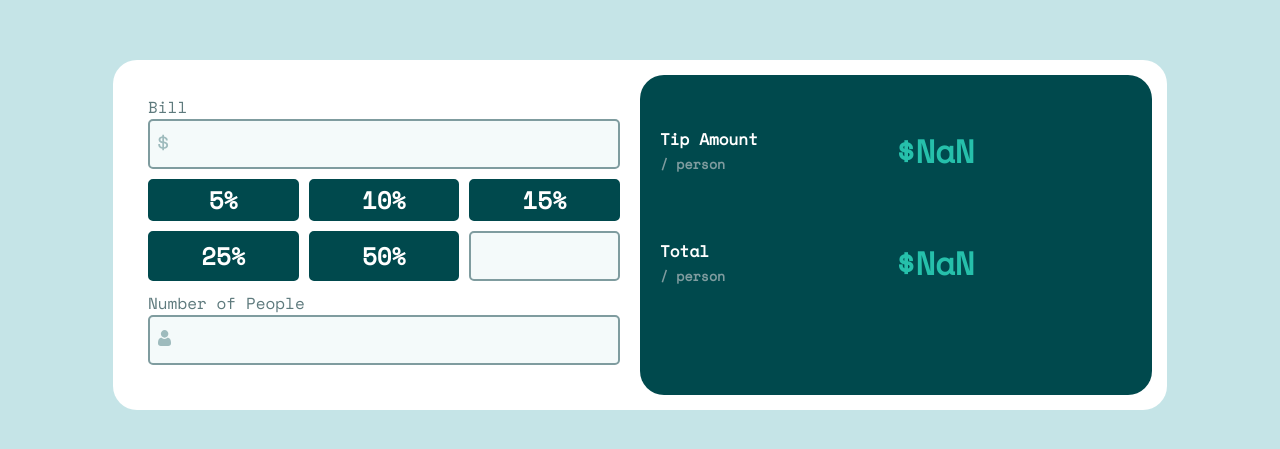
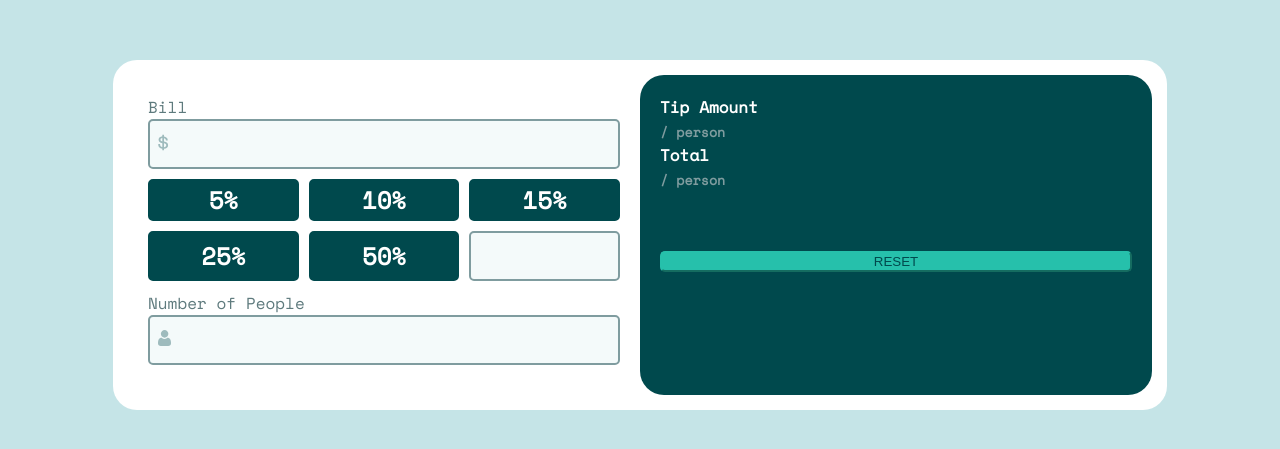
Before and after one commit to clh910936/tip-calculator-app-practice, a React (Create React App) app: page / in a window 1280 px wide. Shown: the part 165-614 px from the top of the page. Built offline with nearby package versions, Linux system fonts and the light colour scheme.

Commit message:
worked on formatting the displayed calculated values

```diff
--- a/src/components/AmountBlock.js
+++ b/src/components/AmountBlock.js
@@ -2,6 +2,7 @@ import "../styles/AmountBlock.css";
 
 function AmountBlock(props)  {
     const { valueDisplayed, label, subLabel } = props;
+    const cleanedValue = isValidValue(valueDisplayed) ? `$${valueDisplayed.toFixed(2)}` : '';
     return (
         <div className="AmountBlock">
             <div className="column">
@@ -9,10 +10,14 @@ function AmountBlock(props)  {
                 <small className="subLabel">{subLabel}</small>
             </div>
             <div className="column">
-                <p className="value">${valueDisplayed.toFixed(2)}</p>
+                <p className="value">{cleanedValue}</p>
             </div>
         </div>
     )
 }
 
+function isValidValue(input) {
+    return (input && isFinite(input));
+}
+
 export default AmountBlock;
--- a/src/components/Container.js
+++ b/src/components/Container.js
@@ -36,6 +36,9 @@ function makeSecondBlock(state) {
     <>
       <AmountBlock valueDisplayed={tipValue} label="Tip Amount" subLabel="/ person" />
       <AmountBlock valueDisplayed={billValue} label="Total" subLabel="/ person" />
+      <div className="resetButton">
+        <button>RESET</button>
+      </div>
     </>
   );
 }
--- a/src/styles/App.css
+++ b/src/styles/App.css
@@ -29,3 +29,8 @@
   align-items: center;
   font-family: var(--font-family);
 }
+
+button:hover{
+  cursor: pointer;
+  font-family: var(--font-family);
+}
--- a/src/styles/ButtonContainer.css
+++ b/src/styles/ButtonContainer.css
@@ -11,7 +11,6 @@
 .buttonContainer button:hover {
     background-color: var(--n-d-cyan-1);
     color: var(--primary-dark);
-    cursor: pointer;
 }
 
 .buttonContainer button.selected {
--- a/src/styles/container.css
+++ b/src/styles/container.css
@@ -29,3 +29,24 @@
 .secondBlock {
     background-color: var(--primary-dark);
 }
+
+.resetButton {
+    height: 50%;
+    width: 100%;
+    align-content: center;
+    display: flex;
+    align-items: center;
+}
+
+.resetButton button {
+    background-color: var(--n-d-cyan-1);
+    color: var(--primary-dark);
+    border-color: var(--n-d-cyan-1);
+    border-radius: 5px;
+    width: 100%;
+}
+
+.resetButton button:hover {
+    background-color: var(--n-l-cyan-1);
+    color: var(--primary-dark);
+}
```
